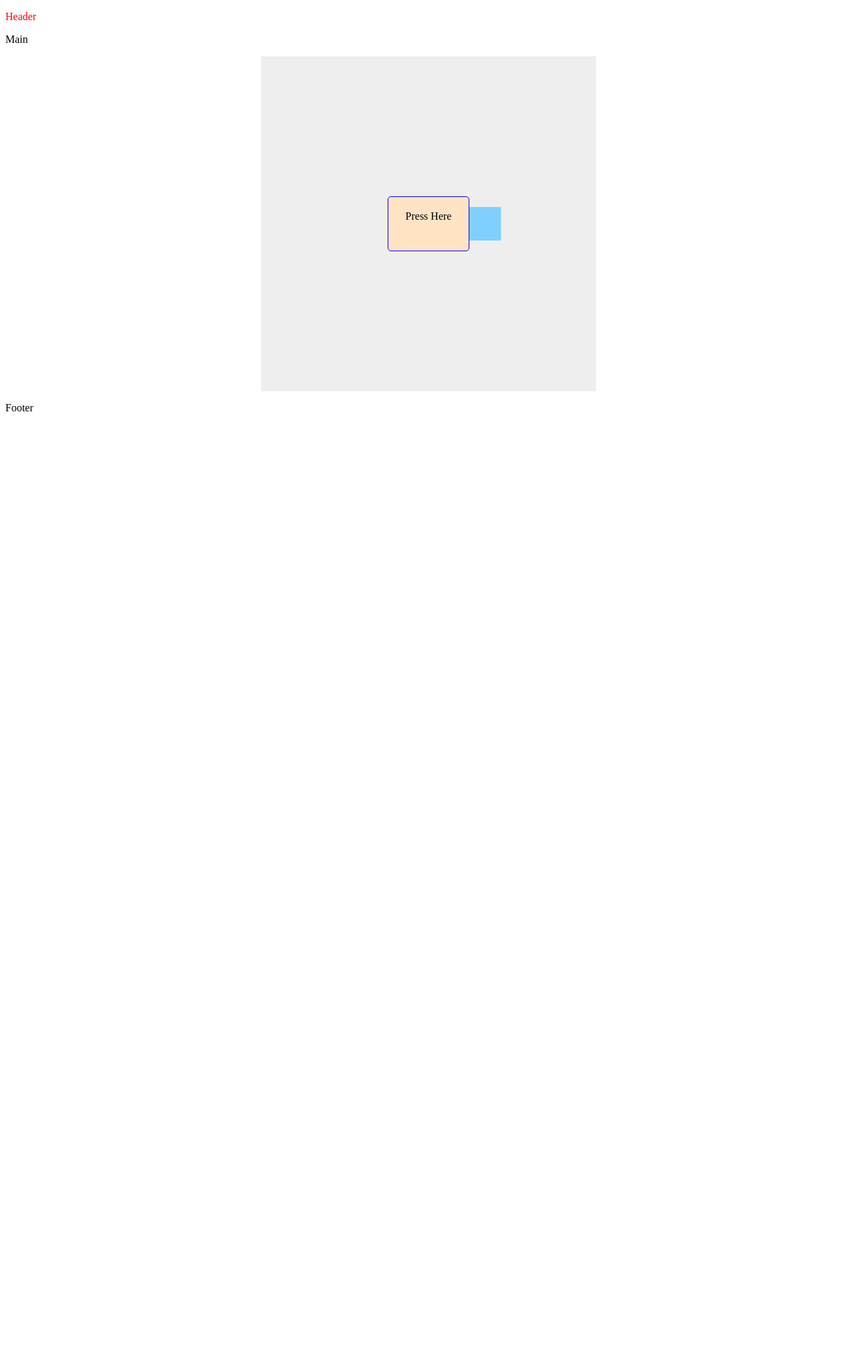
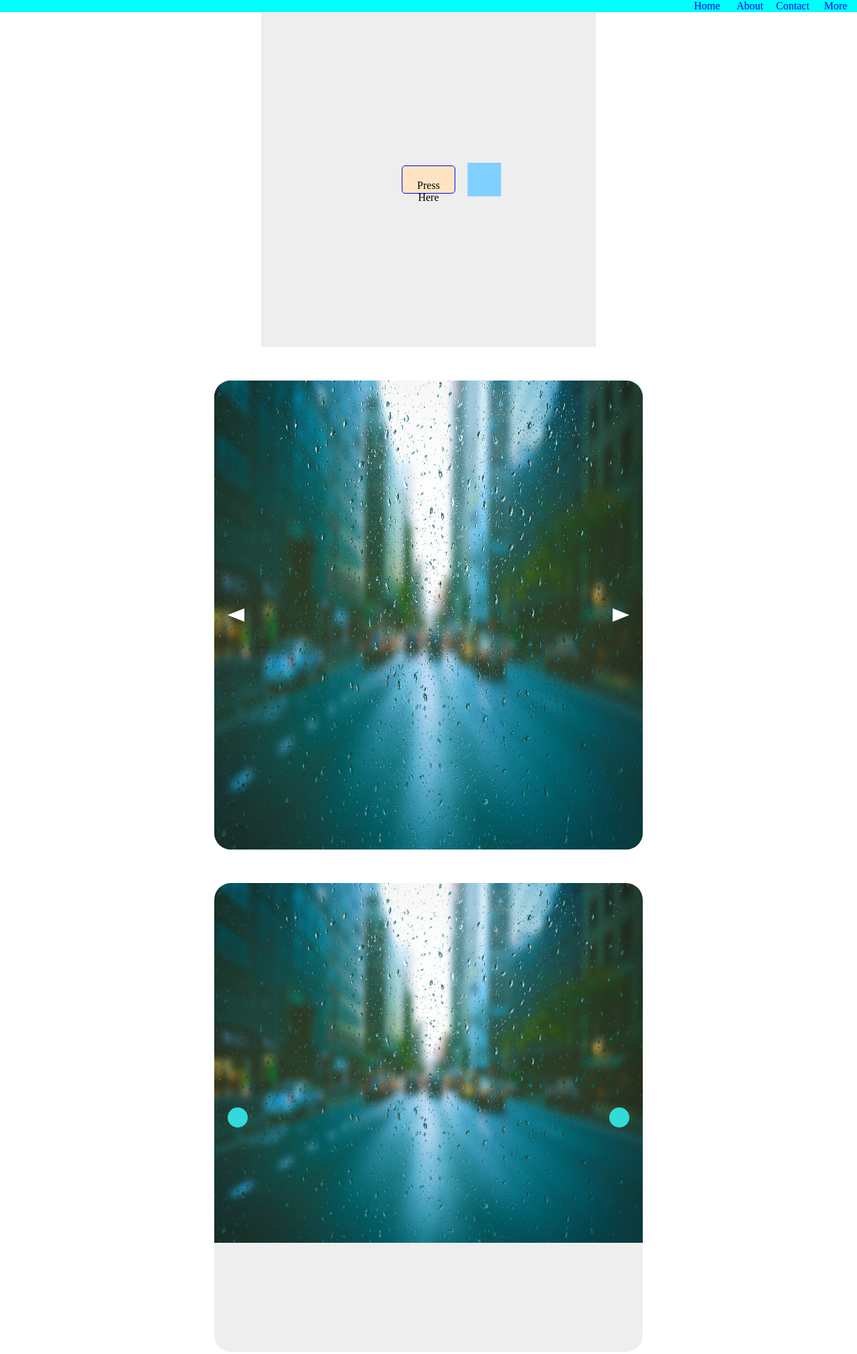
Before and after one commit to Alhaimouni/cascade-style-sheet, a plain HTML site: page index.html in a window 1280 px wide. Shown: the top 2021 px of the page at 67% size. Before the commit the page ends 800 px from the top, so only its background shows below. Drawn offline with Linux system fonts and the light colour scheme.

Commit message:
trying sliders

```diff
--- a/index.html
+++ b/index.html
@@ -11,18 +11,65 @@
 
 <body>
   <header>
-    <p>Header</p>
+    <div class="test-nav">
+      <ul>
+        <li>
+          <a href="#Home">Home</a>
+          <ul class="mex">
+            <li><a href="www.google.com">google</a></li>
+            <li><a href="www.facebook.com">facebook</a></li>
+            <li><a href="www.linkedin.com">linkedin</a></li>
+          </ul>
+        </li>
+        <li><a href="#About">About</a></li>
+        <li><a href="#Contact">Contact</a></li>
+        <li><a href="#More">More</a></li>
+      </ul>
+    </div>
   </header>
   <main>
-    <p>Main</p>
     <div class="test">
       <div></div>
       <div>Press Here</div>
+    </div>
+
+    <div class="slider">
+      <span class="left"></span>
+      <span class="right"></span>
+      <div>
+        <img src="./assets/pexels-pixabay-531880.jpg" alt="1">
+      </div>
+      <div>
+        <img src="./assets/potm2209a.jpg" alt="2">
+      </div>
+      <div>
+        <img src="./assets/spring-images-min.jpg" alt="3">
+      </div>
+    </div>
+
+    <div class="slider-two">
+      <div class="img-container">
+        <div><img src="./assets/pexels-pixabay-531880.jpg" alt="1"></div>
+        <div><img src="./assets/potm2209a.jpg" alt="2"></div>
+        <div><img src="./assets/spring-images-min.jpg" alt="3"></div>
+        <div><img src="./assets/pexels-pixabay-531880.jpg" alt="1"></div>
+        <div><img src="./assets/potm2209a.jpg" alt="2"></div>
+        <div><img src="./assets/spring-images-min.jpg" alt="3"></div>
+        <div><img src="./assets/pexels-pixabay-531880.jpg" alt="1"></div>
+        <div><img src="./assets/potm2209a.jpg" alt="2"></div>
+        <div><img src="./assets/spring-images-min.jpg" alt="3"></div>
+        <div><img src="./assets/pexels-pixabay-531880.jpg" alt="1"></div>
+        <div><img src="./assets/potm2209a.jpg" alt="2"></div>
+        <div><img src="./assets/spring-images-min.jpg" alt="3"></div>
+      </div>
+      <span class="left"></span>
+      <span class="right"></span>
     </div>
   </main>
   <footer>
     <p>Footer</p>
   </footer>
+  <script src="./test.js"></script>
 </body>
 
 </html>
--- a/style.css
+++ b/style.css
@@ -1,3 +1,13 @@
+* {
+  box-sizing: border-box;
+}
+
+body {
+  margin: 0;
+  padding: 0;
+}
+
+
 header p {
   color: red;
 }
@@ -59,7 +69,6 @@ header p {
 
 .test div:last-of-type:hover::after {
   animation-play-state: running;
-
 }
 
 @keyframes button {
@@ -81,7 +90,6 @@ header p {
   }
 }
 
-
 @keyframes move {
   0% {
     transform: translate(-50%, -50%);
@@ -100,3 +108,191 @@ header p {
     transform: translate(-50%, -50%);
   }
 }
+
+/*----------------------------------- Navbar -----------------------------------*/
+
+.test-nav {
+  background-color: aqua;
+}
+
+.test-nav ul {
+  display: flex;
+  list-style: none;
+  padding: 0;
+  margin: 0;
+  justify-content: flex-end;
+}
+
+.test-nav ul li {
+  flex-basis: 5%;
+  text-align: center;
+  position: relative;
+
+}
+
+.test-nav ul li a {
+  text-decoration: none;
+  /* padding: 20px; */
+  display: inline-block;
+  background-color: aquamarine;
+}
+
+.test-nav ul li:hover>ul {
+  display: flex;
+
+}
+
+.test-nav ul li .mex {
+  position: absolute;
+  background-color: wheat;
+  padding: 10px;
+  left: -20px;
+  top: calc(100% + 10px);
+  flex-direction: column;
+  display: none;
+}
+
+.test-nav ul li .mex::before {
+  content: "";
+  position: absolute;
+  right: 0;
+  top: -20px;
+  border: 10px solid transparent;
+  border-bottom: 10px solid transparent;
+  width: 100%;
+  height: 0;
+  margin: 0;
+  padding: 0;
+}
+
+.test-nav ul li .mex li {
+  padding: 15px 25px;
+
+}
+
+.test-nav ul li a {
+  text-decoration: none;
+  display: inline-block;
+  background-color: inherit;
+}
+
+.test-nav ul li a:hover {
+  color: red;
+  transition: 0.3s;
+}
+
+.test-nav ul li .mex li:not(:last-child) {
+  border-bottom: 2px solid red;
+}
+
+/*----------------------------------- Slider One -----------------------------------*/
+
+.slider {
+  width: 50vw;
+  height: 700px;
+  position: relative;
+  margin: 50px auto;
+  border-radius: 25px;
+  overflow: hidden;
+}
+
+.slider div {
+  position: absolute;
+  width: 100%;
+  height: 100%;
+  left: 0;
+  top: 0;
+  background-color: rgba(0, 0, 0, 0.2);
+}
+
+.slider div:nth-child(1) {
+  position: absolute;
+  width: 100%;
+  height: 100%;
+  left: 0;
+  top: 0;
+  background-color: rgba(0, 0, 0, 0.2);
+  transition: 0.5s;
+}
+
+.slider div img {
+  width: 100%;
+  height: 100%;
+
+}
+
+.slider .left {
+  left: 10px;
+  border-right: rgb(255, 255, 255) solid 25px;
+}
+
+.slider .right {
+  right: 10px;
+  border-left: rgb(255, 255, 255) solid 25px;
+}
+
+.slider span {
+  color: red;
+  height: 0px;
+  width: 0px;
+  position: absolute;
+  z-index: 1000;
+  top: calc(50% - (19.2px / 2));
+  text-align: center;
+  border: 10px solid transparent;
+  transition: 0.5s;
+  cursor: pointer;
+}
+
+/*----------------------------------- Slider Two -----------------------------------*/
+
+.slider-two {
+  width: 50vw;
+  height:700px;
+  background-color: #eee;
+  margin: 50px auto;
+  position: relative;
+  overflow: hidden;
+  border-radius: 25px;
+}
+
+.slider-two .img-container {
+  position: absolute;
+  top: 0;
+  left: 0;
+  display: flex;
+  transition: 0.5s;
+}
+
+.slider-two .img-container>div {
+  flex-basis: 100%
+}
+
+.slider-two .img-container>div img {
+  width: 100%;
+  height: 100%;
+}
+
+.slider-two span {
+  width: 30px;
+  height: 30px;
+  background-color: rgb(50, 218, 218);
+  position: absolute;
+  top: 50%;
+  transform: translate(0, -50%);
+  text-align: center;
+  border-radius: 50%;
+  cursor: pointer;
+}
+
+.slider-two .left {
+  left: 20px;
+}
+
+.slider-two .right {
+  right: 20px;
+}
+
+.hidden {
+  display: none;
+}
--- /dev/null
+++ b/test.js
@@ -0,0 +1,57 @@
+
+// slider one
+
+let spans = document.querySelectorAll('.slider span')
+let divs = document.querySelectorAll('.slider div')
+let imagePlace = 1;
+divs[imagePlace - 1].style.zIndex = imagePlace;
+
+spans[0].addEventListener('click', () => {
+  if (imagePlace <= 1) {
+    return;
+  } else {
+    imagePlace--;
+    divs.forEach(div => {
+      div.style.zIndex = 0;
+    })
+    divs[imagePlace - 1].style.zIndex = imagePlace;
+  }
+})
+
+spans[1].addEventListener('click', () => {
+  if (imagePlace >= divs.length) {
+    return;
+  } else {
+    imagePlace++;
+    divs.forEach(div => {
+      div.style.zIndex = 0;
+    })
+    divs[imagePlace - 1].style.zIndex = imagePlace;
+  }
+})
+
+
+
+// slider two
+
+
+let spansTwo = document.querySelectorAll('.slider-two span');
+let container = document.querySelector('.slider-two .img-container');
+let images = document.querySelectorAll('.slider-two .img-container div');
+let position = 0;
+
+container.style.width = `calc(50vw * ${images.length})`;
+
+spansTwo[0].addEventListener('click', (e) => {
+  if (position <= images.length - 1 && position > 0) {
+    position -= 1;
+    container.style.transform = `translate(calc(-${position}* 50vw), 0)`;
+  }
+})
+
+spansTwo[1].addEventListener('click', (e) => {
+  if (position < images.length - 1 && position >= 0) {
+    position += 1;
+    container.style.transform = `translate(calc(-${position}* 50vw), 0)`;
+  }
+})
```
Also changed, not shown: assets/pexels-pixabay-531880.jpg (added), assets/potm2209a.jpg (added), assets/spring-images-min.jpg (added).
